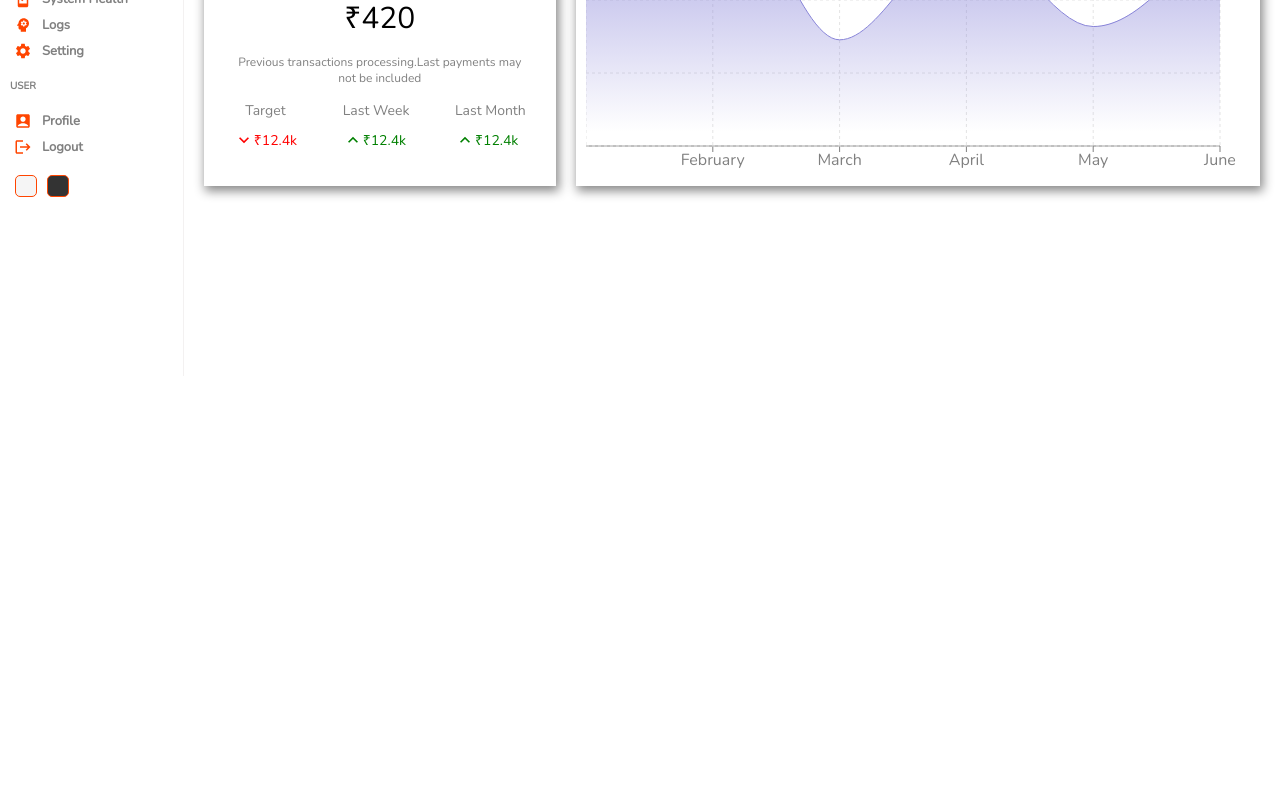
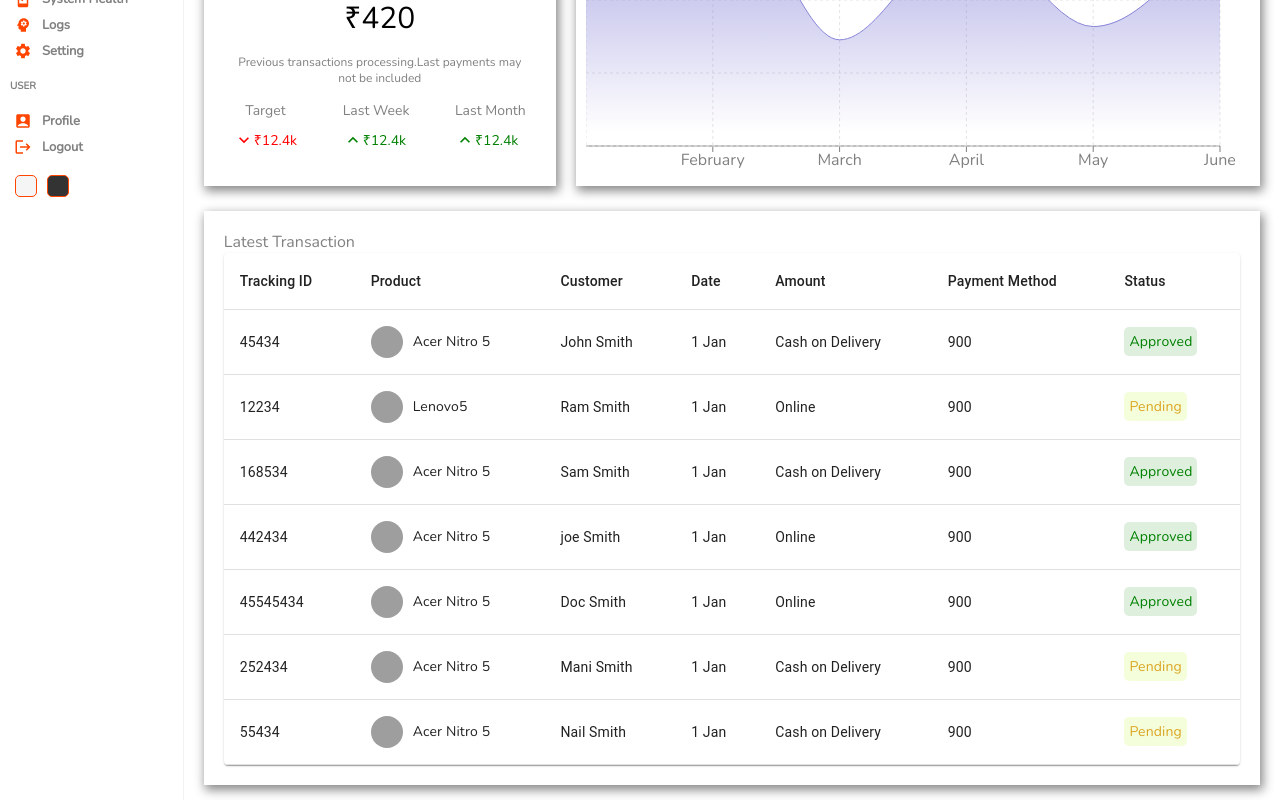
Before and after one commit to Nithinjayan4/Admin-dashboad, a React (Create React App) app: page / in a window 1280 px wide. Shown: the part 424-1224 px from the top of the page. Before the commit the page ends 800 px from the top, so only its background shows below. Built offline with nearby package versions, Linux system fonts and the light colour scheme; grey boxes are pictures that could not be loaded.

Commit message:
home table completed

```diff
--- a/src/Components/Featured/Featured.jsx
+++ b/src/Components/Featured/Featured.jsx
@@ -11,10 +11,8 @@
     <div className='featured'>
         <div className="top">
             <h1 className="title">
-              Total Revenue
+              Total Revenue </h1>
 
-              </h1>
-              <MoreVertIcon fontSize='small'/>
         </div>
         <div className="bottom">
           <div className="featuredChart">
--- /dev/null
+++ b/src/Components/Table/Tables.jsx
@@ -0,0 +1,132 @@
+import React from 'react'
+import '../Table/table.scss'
+import Table from '@mui/material/Table';
+import TableBody from '@mui/material/TableBody';
+import TableCell from '@mui/material/TableCell';
+import TableContainer from '@mui/material/TableContainer';
+import TableHead from '@mui/material/TableHead';
+import TableRow from '@mui/material/TableRow';
+import Paper from '@mui/material/Paper';
+
+const Tables = () => {
+  const rows =[
+    {
+      id:45434,
+      product: "Acer Nitro 5",
+      img:"https://images.wallpaperscraft.com/image/single/motivation_phrase_words_170890_1280x1280.jpg",
+      customer:"John Smith",
+      date:"1 Jan",
+      method:"Cash on Delivery",
+      amount:900,
+      status:"Approved",
+    },
+    {
+      id:12234,
+      product: "Lenovo5",
+      img:"https://images.wallpaperscraft.com/image/single/motivation_phrase_words_170890_1280x1280.jpg",
+      customer:"Ram Smith",
+      date:"1 Jan",
+      method:"Online",
+      amount:900,
+      status:"Pending",
+    },
+    {
+      id:168534,
+      product: "Acer Nitro 5",
+      img:"https://images.wallpaperscraft.com/image/single/motivation_phrase_words_170890_1280x1280.jpg",
+      customer:"Sam Smith",
+      date:"1 Jan",
+      method:"Cash on Delivery",
+      amount:900,
+      status:"Approved",
+    },
+    {
+      id:442434,
+      product: "Acer Nitro 5",
+      img:"https://images.wallpaperscraft.com/image/single/motivation_phrase_words_170890_1280x1280.jpg",
+      customer:"joe Smith",
+      date:"1 Jan",
+      method:"Online",
+      amount:900,
+      status:"Approved",
+    },
+    {
+      id:45545434,
+      product: "Acer Nitro 5",
+      img:"https://images.wallpaperscraft.com/image/single/motivation_phrase_words_170890_1280x1280.jpg",
+      customer:"Doc Smith",
+      date:"1 Jan",
+      method:"Online",
+      amount:900,
+      status:"Approved",
+    },
+    {
+      id:252434,
+      product: "Acer Nitro 5",
+      img:"https://images.wallpaperscraft.com/image/single/motivation_phrase_words_170890_1280x1280.jpg",
+      customer:"Mani Smith",
+      date:"1 Jan",
+      method:"Cash on Delivery",
+      amount:900,
+      status:"Pending",
+    },
+    {
+      id:55434,
+      product: "Acer Nitro 5",
+      img:"https://images.wallpaperscraft.com/image/single/motivation_phrase_words_170890_1280x1280.jpg",
+      customer:"Nail Smith",
+      date:"1 Jan",
+      method:"Cash on Delivery",
+      amount:900,
+      status:"Pending",
+    },
+
+
+
+  ]
+  return (
+    <TableContainer component={Paper} className='table'>
+      <Table sx={{ minWidth: 650 }} aria-label="simple table">
+        <TableHead>
+          <TableRow>
+            <TableCell className='tableCell'>Tracking ID</TableCell>
+            <TableCell className='tableCell'>Product</TableCell>
+            <TableCell className='tableCell'>Customer</TableCell>
+            <TableCell className='tableCell'>Date</TableCell>
+            <TableCell className='tableCell'>Amount</TableCell>
+            <TableCell className='tableCell'>Payment Method</TableCell>
+            <TableCell className='tableCell'>Status</TableCell>
+
+          </TableRow>
+        </TableHead>
+        <TableBody>
+          {rows.map((row) => (
+            <TableRow
+              key={row.id}
+              // sx={{ '&:last-child td, &:last-child th': { border: 0 } }}
+            >
+              <TableCell >
+                {row.id}
+              </TableCell>
+              {/* <TableCell className='tableCell'>{row.id}</TableCell> */}
+              <TableCell className='tableCell'>
+                <div className="cellWrapper">
+                  <img src={row.img} alt="" className="image" />
+                  {row.product}
+                </div>
+              </TableCell>
+              <TableCell className='tableCell'>{row.customer}</TableCell>
+              <TableCell className='tableCell'>{row.date}</TableCell>
+              <TableCell className='tableCell'>{row.method}</TableCell>
+              <TableCell className='tableCell'>{row.amount}</TableCell>
+              <TableCell className='tableCell'><span className={` status ${row.status}`}>{row.status}</span>
+              </TableCell>
+            </TableRow>
+          ))}
+        </TableBody>
+      </Table>
+    </TableContainer>
+  )
+}
+
+export default Tables
--- /dev/null
+++ b/src/Components/Table/table.scss
@@ -0,0 +1,25 @@
+.table{
+    .cellWrapper{
+        display: flex;
+        align-items: center;
+        .image{
+            width: 32px;
+            height: 32px;
+            border-radius: 50%;
+            margin-right: 10px;
+             object-fit: cover;
+        }
+    }
+    .status{
+        padding: 5px;
+        border-radius: 5px;
+        &.Approved{
+            color: green;
+            background-color: rgba(0, 128, 0, 0.13);
+        }
+        &.Pending{
+            color:goldenrod;
+            background-color: rgba(185, 248, 11, 0.144);
+        }
+    }
+}
--- a/src/Pages/Home/Home.jsx
+++ b/src/Pages/Home/Home.jsx
@@ -1,8 +1,10 @@
+
 import React from 'react'
 import Chart from '../../Components/Chart/Chart'
 import Featured from '../../Components/Featured/Featured'
 import Navbar from '../../Components/Navbar/Navbar'
 import Sidebar from '../../Components/Sidebar/Sidebar'
+import Tables from '../../Components/Table/Tables'
 import Widgets from '../../Components/Widgets/Widgets'
 import '../Home/home.scss'
 
@@ -22,6 +24,10 @@
        <Featured/>
        <Chart/>
        </div>
+       <div className="listContainer">
+        <div className="ListTitle">Latest Transaction</div>
+        <Tables/>
+       </div>
        </div>
     </div>
   )
--- a/src/Pages/Home/home.scss
+++ b/src/Pages/Home/home.scss
@@ -12,5 +12,17 @@
         .charts{
             padding: 5px 20px;
         }
+        .listContainer{
+            -webkit-box-shadow: 2px 4px 10px 1px rgba(0,0,0,0.47);
+    -moz-box-shadow: 2px 4px 10px 1px rgba(0,0,0,0.47);
+    box-shadow: 2px 4px 10px 1px rgba(0,0,0,0.47);
+    padding: 20px;
+    margin: 20px;
+    .listTitle{
+
+    }font-weight: 500;
+    color: gray;
+    margin-bottom: 15px;
+        }
     }
 }
```
